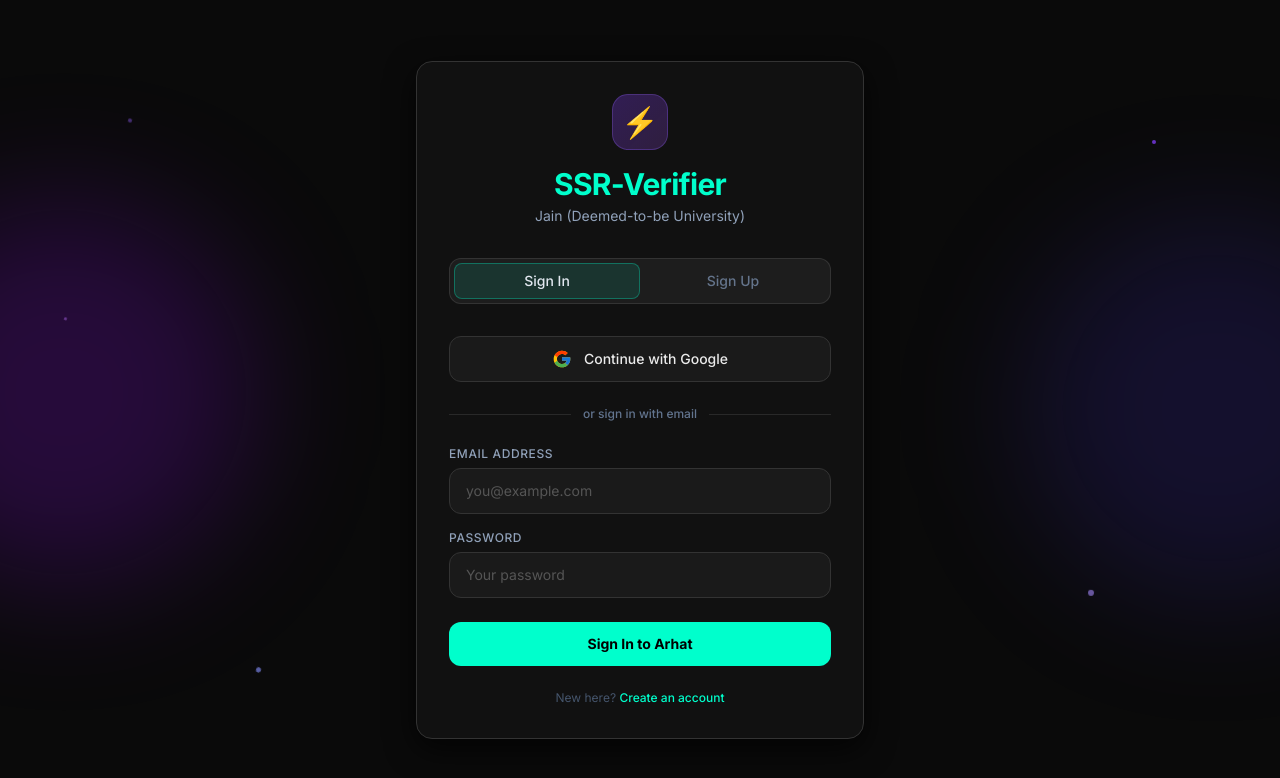
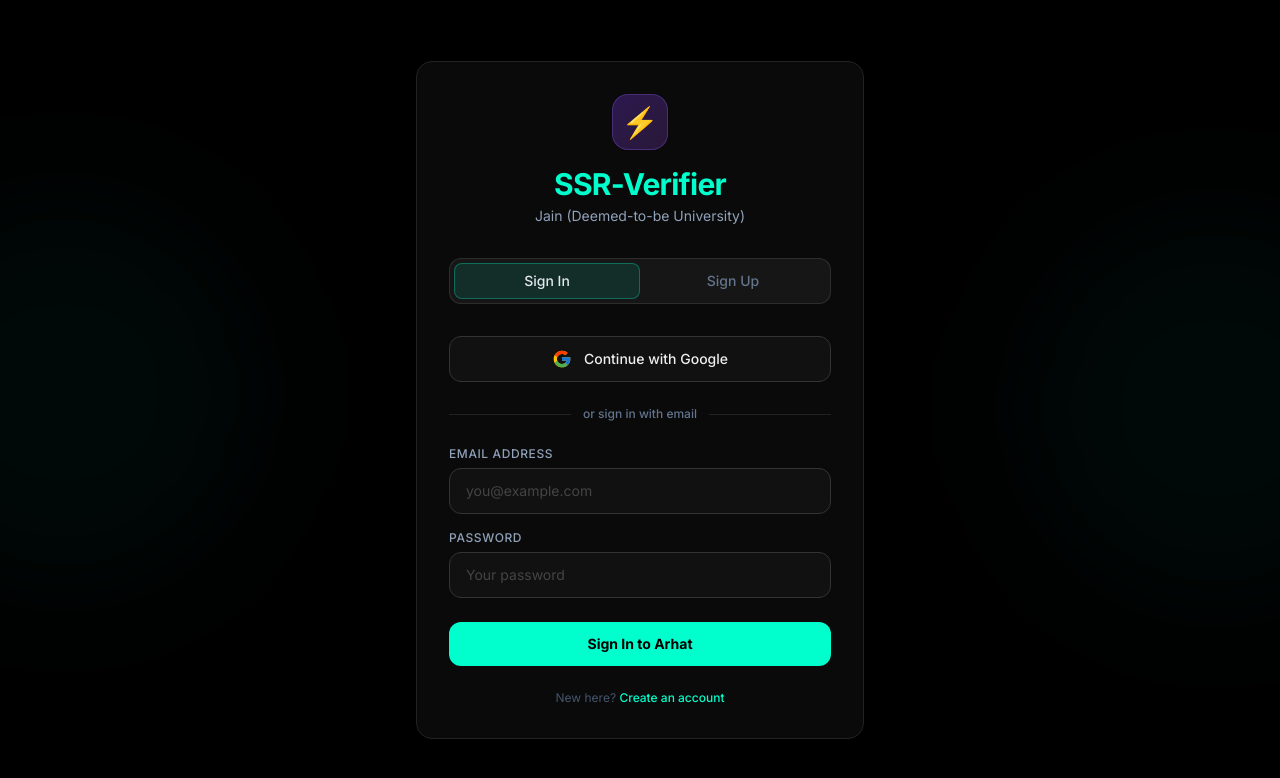
Before and after one commit to Zenthoriax/naac-prod, a React (Vite) app in the folder frontend/: page /login in a window 1280 px wide. Shown: the top 778 px of the page. Built offline with nearby package versions, Linux system fonts and the light colour scheme; no server answers.

Commit message:
style: pure dark theme for login ; fix: allow cross-origin cookies for stability

```diff
--- a/frontend/src/index.css
+++ b/frontend/src/index.css
@@ -10,52 +10,52 @@
 body {
   margin: 0;
   padding: 0;
-  background: #050510;
+  background: #000000;
   overflow-x: hidden;
 }
 
-/* Original Black Background */
+/* Complete Dark Theme - Solid Black like old Dashboard */
 .auth-bg {
-  background: #0a0a0a;
+  background: #000000;
   min-height: 100vh;
 }
 
-/* Glassmorphism card - Darker */
+/* Stark Glassmorphism - Minimalist */
 .glass-card {
-  background: #111;
-  border: 1px solid #333;
-  box-shadow: 0 10px 30px rgba(0, 0, 0, 0.7);
+  background: #0a0a0a;
+  border: 1px solid #222;
+  box-shadow: 0 10px 40px rgba(0, 0, 0, 0.9);
 }
 
 /* Input custom styles */
 .auth-input {
-  background: #1a1a1a !important;
+  background: #111 !important;
   border: 1px solid #333 !important;
-  color: #eaeaea !important;
+  color: #00ffcc !important; /* Teal accent like old theme */
   transition: all 0.2s ease;
 }
 .auth-input::placeholder {
-  color: #555;
+  color: #444;
 }
 .auth-input:focus {
   border-color: #00ffcc !important;
-  box-shadow: 0 0 0 2px rgba(0, 255, 204, 0.2) !important;
+  box-shadow: 0 0 0 1px #00ffcc !important;
   outline: none !important;
 }
 
 /* Google button */
 .google-btn {
-  background: #1a1a1a;
+  background: #111;
   border: 1px solid #333;
-  color: #eaeaea;
+  color: #eee;
   transition: all 0.2s ease;
 }
 .google-btn:hover {
-  background: #222;
+  background: #1a1a1a;
   border-color: #444;
 }
 
-/* Primary button - Teal */
+/* Primary button - Pure Teal */
 .primary-btn {
   background: #00ffcc;
   color: #000;
@@ -67,12 +67,5 @@
   transform: translateY(-1px);
 }
 
-
-/* Floating particles */
-@keyframes float-particle {
-  0%, 100% { transform: translateY(0) rotate(0deg); opacity: 0.4; }
-  50% { transform: translateY(-20px) rotate(180deg); opacity: 0.8; }
-}
-.particle {
-  animation: float-particle 4s ease-in-out infinite;
-}
+/* Removed particles for ultra-minimalist theme */
+.particle { display: none !important; }
--- a/frontend/src/pages/Auth.jsx
+++ b/frontend/src/pages/Auth.jsx
@@ -89,14 +89,9 @@
     <div className="auth-bg min-h-screen flex items-center justify-center p-4 relative overflow-hidden">
       <Toaster position="top-center" reverseOrder={false} />
 
-      {/* Floating Particles */}
-      {particles.map((p, i) => (
-        <Particle key={i} style={{ ...p, position: 'absolute' }} />
-      ))}
-
-      {/* Glow orbs */}
-      <div className="absolute top-1/4 -left-32 w-96 h-96 bg-purple-600/20 rounded-full blur-3xl pointer-events-none" />
-      <div className="absolute bottom-1/4 -right-32 w-96 h-96 bg-indigo-600/15 rounded-full blur-3xl pointer-events-none" />
+      {/* Glow orbs - subtle */}
+      <div className="absolute top-1/4 -left-32 w-96 h-96 bg-teal-500/5 rounded-full blur-3xl pointer-events-none" />
+      <div className="absolute bottom-1/4 -right-32 w-96 h-96 bg-teal-500/5 rounded-full blur-3xl pointer-events-none" />
 
       {/* Card */}
       <motion.div
--- a/frontend/src/pages/Dashboard.jsx
+++ b/frontend/src/pages/Dashboard.jsx
@@ -34,6 +34,7 @@
         }
       })
       .catch((e) => {
+          console.error("Dashboard Session Error:", e);
           toast.update(authToast, { render: "Identity verification failed.", type: "error", isLoading: false, autoClose: 3000 });
           setTimeout(() => window.location.href = '/login', 2000);
       });
```
Also changed, not shown: 1 other file (tests, documents, lock files or other folders).
